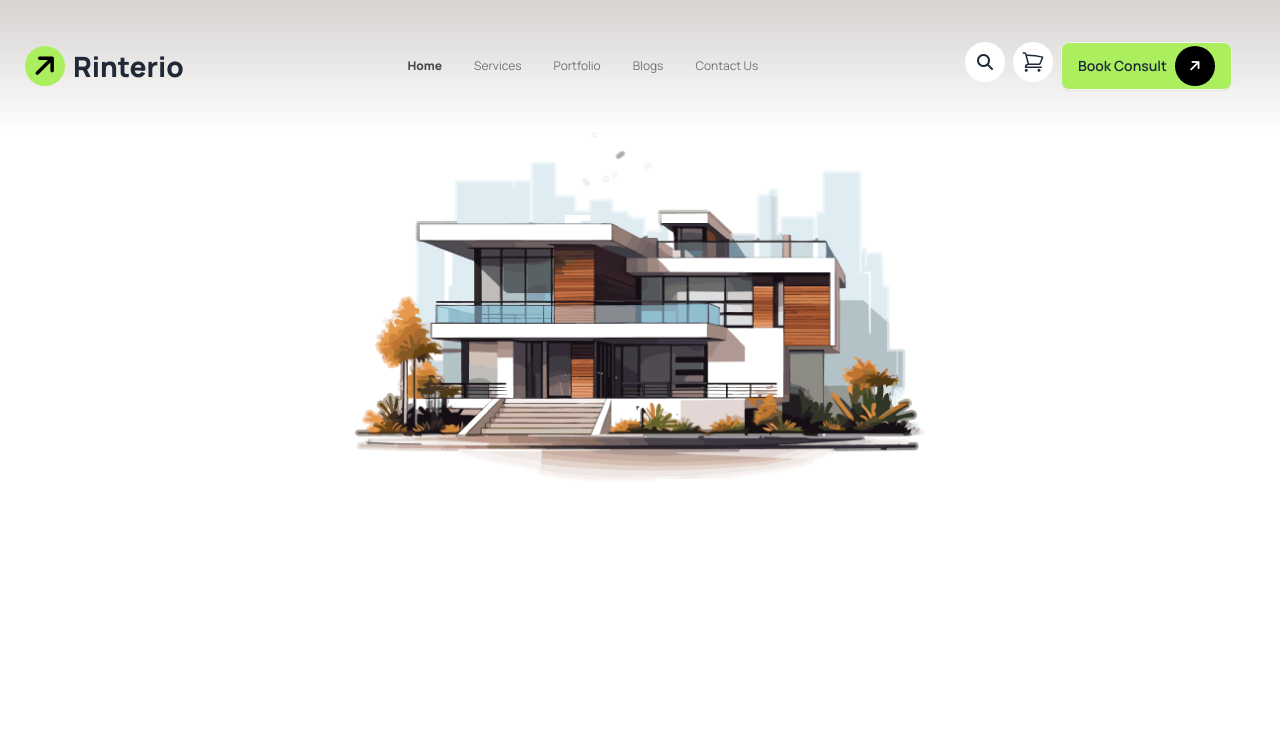
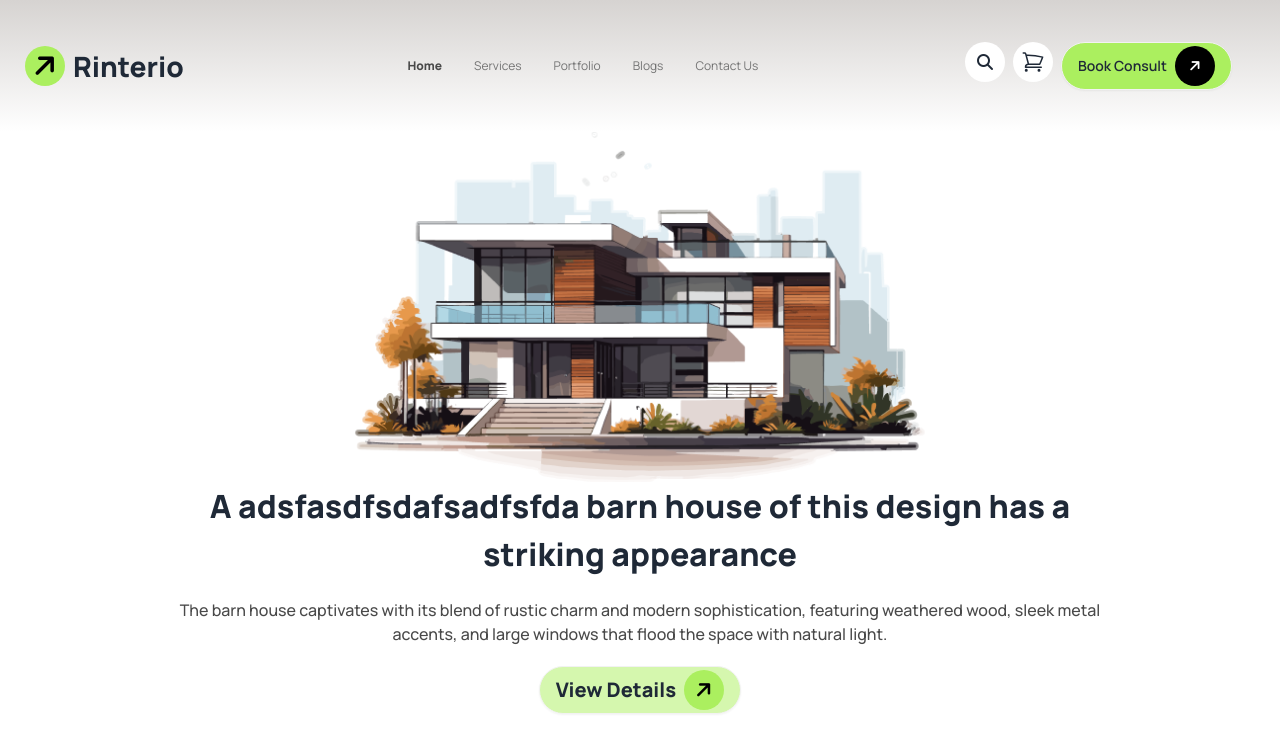
Before and after one commit to alamin20cse/assignment-3, a plain HTML site: page index.html in a window 1280 px wide. Drawn offline with nearby package versions, Linux system fonts and the light colour scheme.

Commit message:
section -1 complet

```diff
--- a/index.html
+++ b/index.html
@@ -95,7 +95,7 @@
 
                          <!-- btn -->
                           <div class="flex">
-                            <a class="btn bg-book_btn_color" href="#">Book Consult <i class="fa-solid fa-arrow-right flex items-center justify-center bg-black text-white w-10 h-10 rounded-[20px] -rotate-45"></i></a>
+                            <a class="btn bg-book_btn_color rounded-3xl" href="#">Book Consult <i class="fa-solid fa-arrow-right flex items-center justify-center bg-black text-white w-10 h-10 rounded-[20px] -rotate-45"></i></a>
 
                           </div>
 
@@ -133,7 +133,17 @@
 
    </div>
    <!-- text -->
-   <div>
+   <div class="lg:w-9/12 mx-auto text-center space-y-5 mb-14">
+
+    <h1 class="font-[800] text-[32px]">A adsfasdfsdafsadfsfda barn house of this design has a striking appearance</h1>
+    <p class="text-[#494949] font-[500]">The barn house captivates with its blend of rustic charm and modern sophistication, featuring weathered wood, sleek metal accents, and large windows that flood the space with natural light.</p>
+
+
+                         <!-- btn -->
+                         <div class="flex justify-center ">
+                            <a class="btn bg-[#ABEF5F80] font-[900] text-[20px] rounded-3xl w-full md:w-auto" href="#">View Details <i class="fa-solid fa-arrow-right flex items-center justify-center bg-[#ABEF5F] text-black w-10 h-10 rounded-[20px] -rotate-45"></i></a>
+
+                          </div>
 
    </div>
 </section>
```
